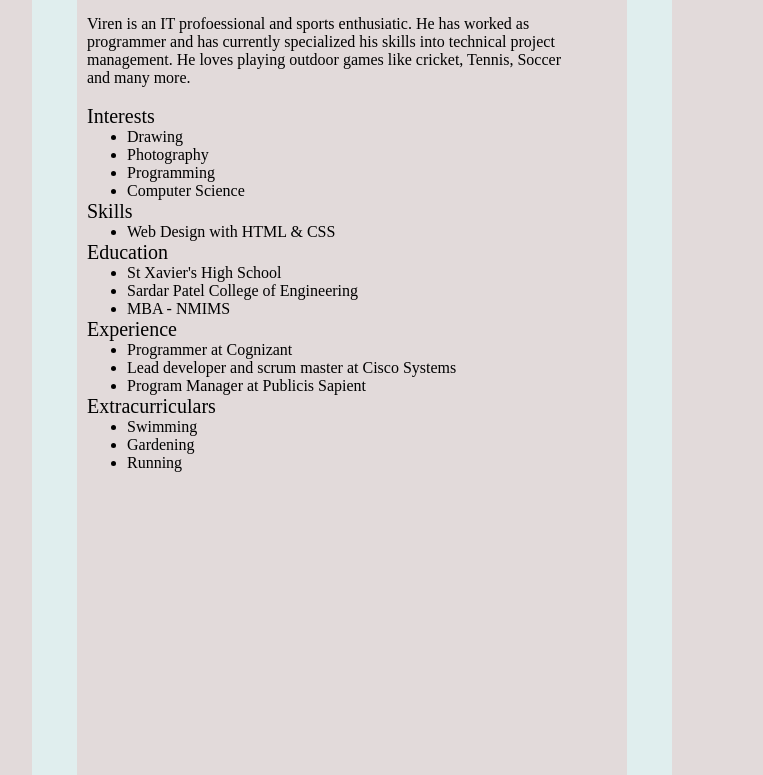
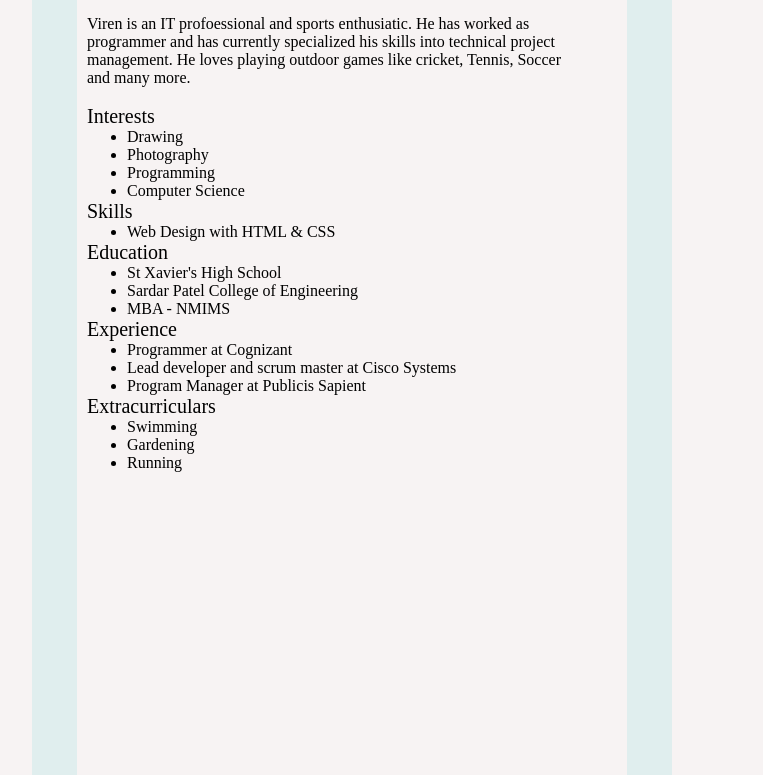
Before and after one commit to viren502/Viren_Patel, a plain HTML site: page index.html in a window 1280 px wide. Shown: the part 139-914 px from the top of the page, without its empty margins (288-1051 px from the left). Drawn offline with Linux system fonts and the light colour scheme.

Commit message:
Background color fix

```diff
--- a/styles.css
+++ b/styles.css
@@ -1,6 +1,6 @@
 
 body {
-    background-color: rgb(226, 218, 218);
+    background-color: rgb(247, 243, 243);
     color: black;
     padding: 30px;
 }
```
